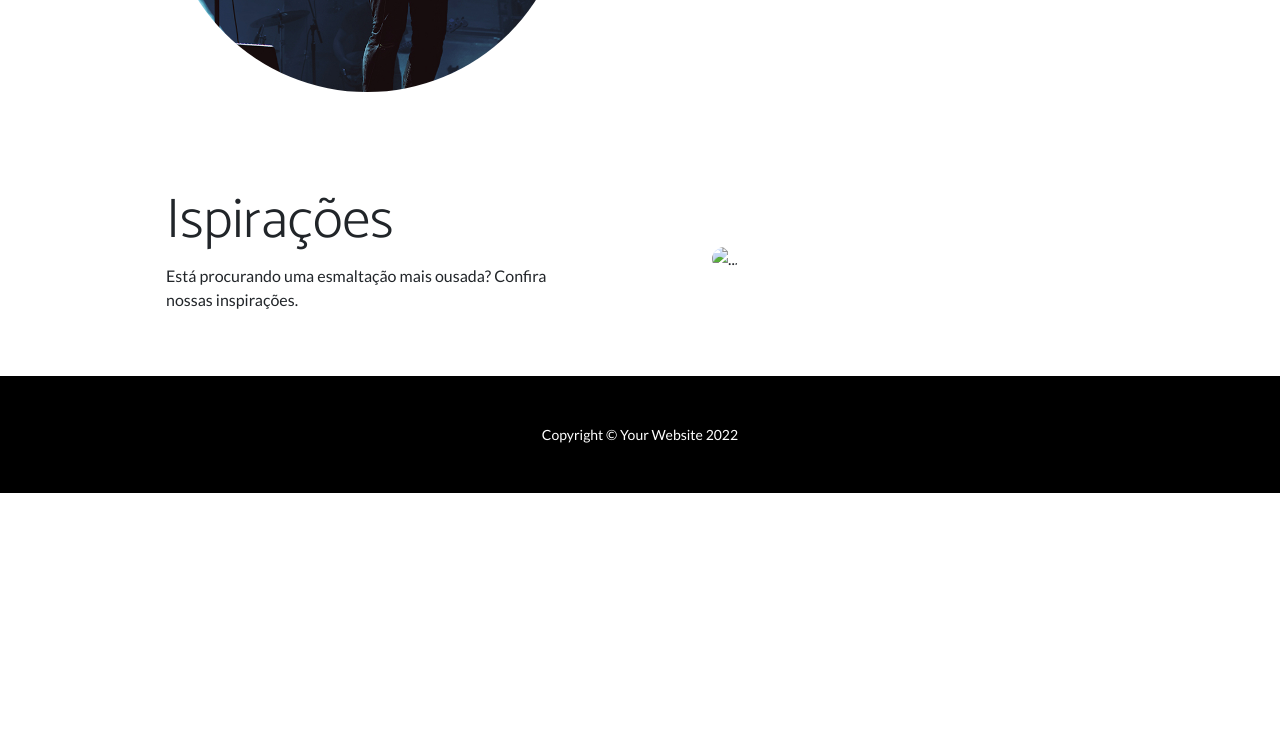
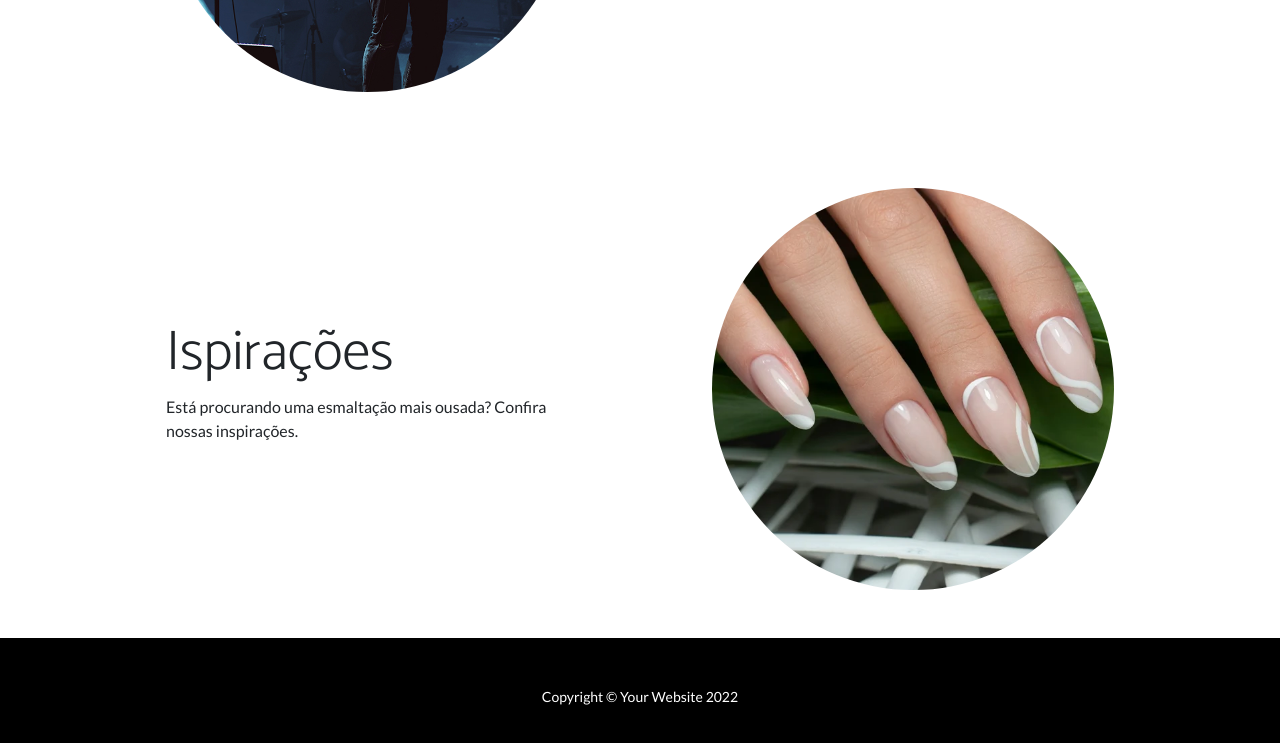
Before and after one commit to vitoriaBernard0-dev/blog-esmaltes, a website: page dist/index.html in a window 1280 px wide. Shown: the part 1619-2362 px from the top of the page. Before the commit the page ends 2112 px from the top, so only its background shows below. Drawn offline with nearby package versions, Linux system fonts and the light colour scheme; files that its build step writes are made by us from their sources; the site is published under a folder, as on GitHub Pages, so addresses that start at the root find nothing.

Commit message:
foto nova

```diff
--- a/dist/index.html
+++ b/dist/index.html
@@ -80,7 +80,7 @@
             <div class="container px-5">
                 <div class="row gx-5 align-items-center">
                     <div class="col-lg-6 order-lg-2">
-                        <div class="p-5"><img class="img-fluid rounded-circle" src="/dist/assets/fotos-esmaltes/unhas-decoradas.png" alt="..." /></div>
+                        <div class="p-5"><img class="img-fluid rounded-circle" src="assets/fotos-esmaltes/unhas-decoradas.png" alt="..." /></div>
                     </div>
                     <div class="col-lg-6 order-lg-1">
                         <div class="p-5">
```
